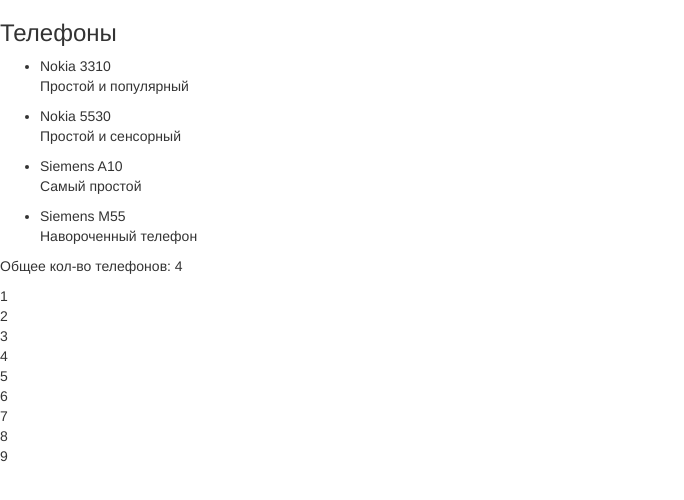
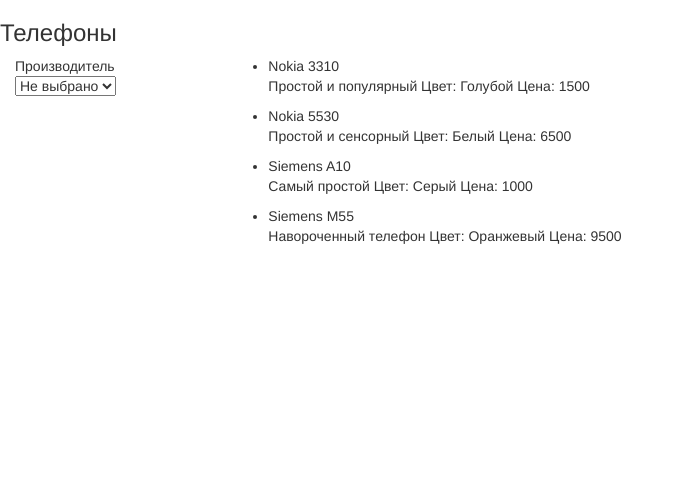
Before and after one commit to chstudio-mail-ru/angular-phonecat, a website: page app/index.html in a window 1280 px wide. Shown: the whole page, without its empty margins (0-684 px from the left). Drawn offline with nearby package versions, Linux system fonts and the light colour scheme.

Commit message:
Фильтр по производителю

```diff
--- a/app/index.html
+++ b/app/index.html
@@ -2,7 +2,7 @@
 <html lang="en" ng-app="phonecatApp">
 <head>
   <meta charset="utf-8">
-  <title>My HTML File</title>
+  <title>Тестовое задание</title>
   <link rel="stylesheet" href="bower_components/bootstrap/dist/css/bootstrap.css">
   <link rel="stylesheet" href="css/app.css">
   <script src="bower_components/angular/angular.js"></script>
@@ -10,6 +10,35 @@
 </head>
 <body ng-controller="PhoneListCtrl">
 <h3>{{title}}</h3>
+<div class="container-fluid">
+    <div class="row">
+        <div class="col-md-2">
+            <!--Sidebar content-->
+            <!-- Search: <input ng-model="query"> -->
+            {{dropdown1_title}}&nbsp;<select ng-model="producer">
+                <option value="">Не выбрано</option>
+                <option ng-repeat="phone in phones"
+                        value="{{phone.producer}}">{{phone.producer}}
+                </option>
+            </select>
+        </div>
+        <div class="col-md-10">
+            <!--Body content-->
+
+            <ul class="phones">
+                <!-- <li ng-repeat="phone in phones | filter:query"> -->
+                <li ng-repeat="phone in phones | filter:producer">
+                    {{phone.name}}
+                    <p>{{phone.about}}
+                    Цвет: {{phone.color}}
+                    Цена: {{phone.price}}</p>
+                </li>
+            </ul>
+
+        </div>
+    </div>
+</div>
+<!--
 <ul>
 	<li ng-repeat="phone in phones">
 		<span>{{phone.name}}</span>
@@ -22,5 +51,6 @@
         <td>{{i+1}}</td>
     </tr>
 </table>
+-->
 </body>
 </html>
--- a/app/js/controllers.js
+++ b/app/js/controllers.js
@@ -5,14 +5,27 @@
 
 phonecatApp.controller('PhoneListCtrl', function($scope) {
     $scope.title = 'Телефоны';
+    $scope.dropdown1_title = 'Производитель';
 	$scope.phones = [
 		{'name': 'Nokia 3310',
-		 'snippet': 'Простой и популярный'},
+            'price': 1500,
+            'producer': 'Nokia',
+            'color': 'Голубой',
+            'about': 'Простой и популярный'},
 		{'name': 'Nokia 5530',
-		 'snippet': 'Простой и сенсорный'},
+            'price': 6500,
+            'producer': 'Nokia',
+            'color': 'Белый',
+		    'about': 'Простой и сенсорный'},
 		{'name': 'Siemens A10',
-		 'snippet': 'Самый простой'},
+            'price': 1000,
+            'producer': 'Siemens',
+            'color': 'Серый',
+		    'about': 'Самый простой'},
         {'name': 'Siemens M55',
-            'snippet': 'Навороченный телефон'}
+            'price': 9500,
+            'producer': 'Siemens',
+            'color': 'Оранжевый',
+            'about': 'Навороченный телефон'}
 	];
 });
```
